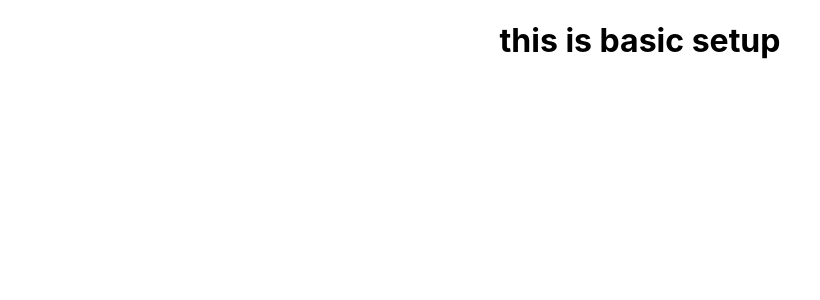
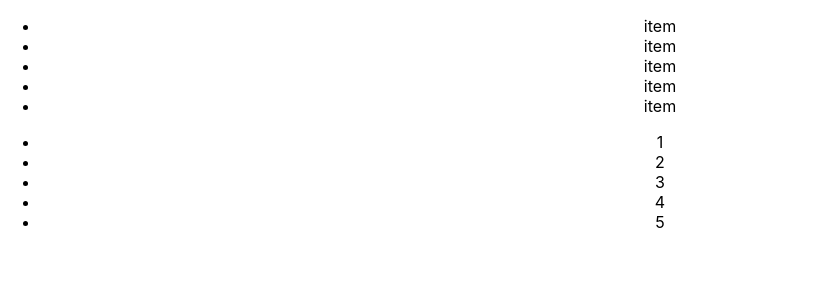
Before and after one commit to muralitharan805/react_warmup, a React (Create React App) app: page / in a window 1280 px wide. Shown: the top 300 px of the page, without its empty margins (0-820 px from the left). Built offline with nearby package versions, Linux system fonts and the light colour scheme.

Commit message:
export value form keys

```diff
--- a/src/App.js
+++ b/src/App.js
@@ -1,9 +1,61 @@
 import './App.css';
 
+
+
+// Lists and Keys
+
+// Keys help React identify which items have changed, are added, or are removed. Keys should be given to the elements inside the array to give the elements a stable identity
+
+function List_Example(props){
+  const tem = props.list
+  const listItem = tem.map((item)=>{
+    return <li key={item.toString()}>item</li>
+  })
+  return(
+    <ul>
+      {listItem}
+    </ul>
+  )
+
+}
+
+
+// Extracting Components with Keys
+
+function List(props){
+  return (
+
+    <li>
+      {
+props.value
+      }
+    </li>
+  )
+}
+
+function List_Example_Extract(props){
+  const numbers = props.list
+
+  const listItem = numbers.map((items)=>{
+    return <List key={items.toString() } value={items}></List>
+  })
+
+  return (
+    <ul>
+ {
+      listItem
+    }
+    </ul>
+
+  )
+}
 function App() {
+  const numbers = [1, 2, 3, 4, 5];
+
   return (
     <div className="App">
-      <h1>this is basic setup</h1>
+      <List_Example list={numbers}></List_Example>
+      <List_Example_Extract list={numbers}></List_Example_Extract>
     </div>
   );
 }
```
